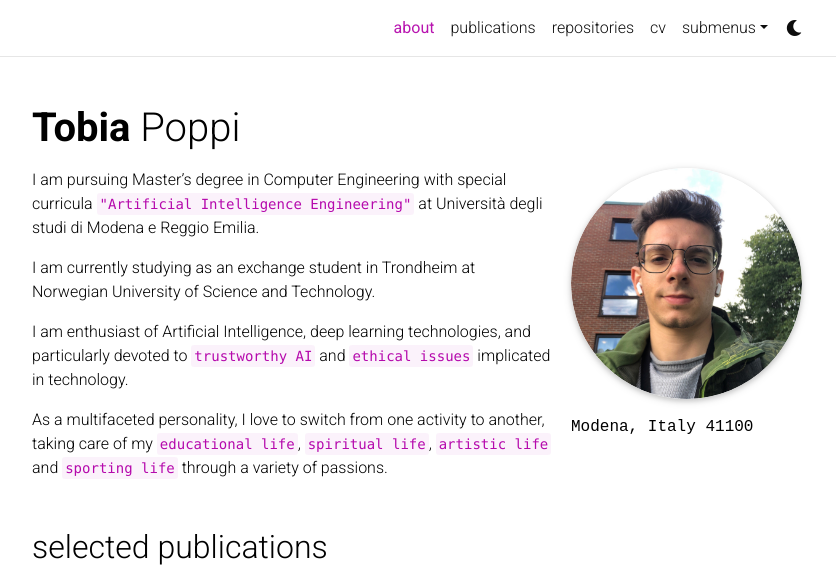
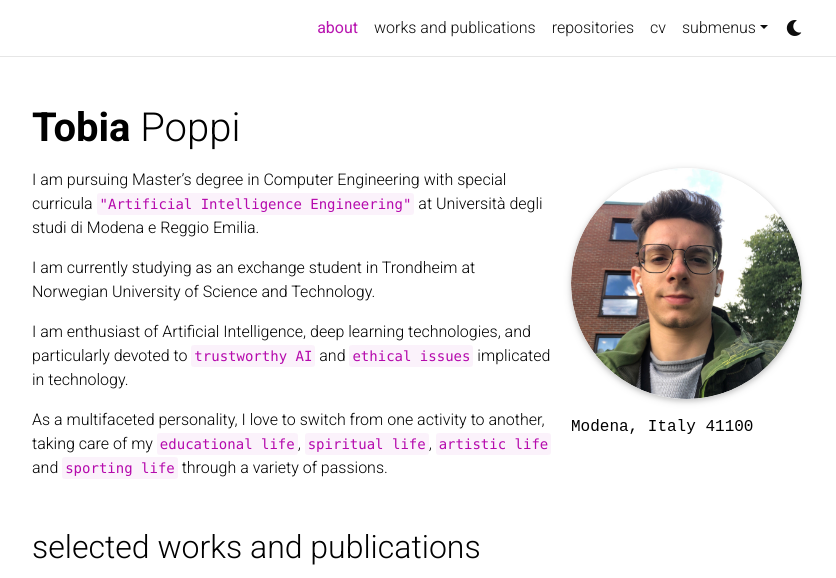
Before and after one commit to tobiapoppi/tobiapoppi.github.io, a Jekyll site: the page built from _pages/about.md, in a window 1280 px wide, cut to the strip 0-578 px from the top of the page. Shown: the whole strip, without its empty margins (223-1059 px from the left). Built offline with Jekyll 4.4.1, drawn with Linux system fonts in a browser that asks for light colours; full-size pictures stand in for the smaller copies a plugin makes; comment, search, counter and statistics services are not loaded; a style sheet for code colours, icons or effects is not loaded.

Commit message:
modified publications page

```diff
--- a/_includes/selected_papers.html
+++ b/_includes/selected_papers.html
@@ -1,5 +1,5 @@
 
           <div class="publications">
-            <h2>selected publications</h2>
+            <h2>selected works and publications</h2>
             {% bibliography -f papers -q @*[selected=true]* %}
           </div>
--- a/_pages/publications.md
+++ b/_pages/publications.md
@@ -1,9 +1,9 @@
 ---
 layout: page
 permalink: /publications/
-title: publications
-description: publications by categories in reversed chronological order. generated by jekyll-scholar.
-years: [2022, 2021]
+title: works and publications
+description: works and publications by categories in reversed chronological order. generated by jekyll-scholar.
+years: [2023, 2022, 2021]
 nav: true
 nav_order: 1
 ---
```
